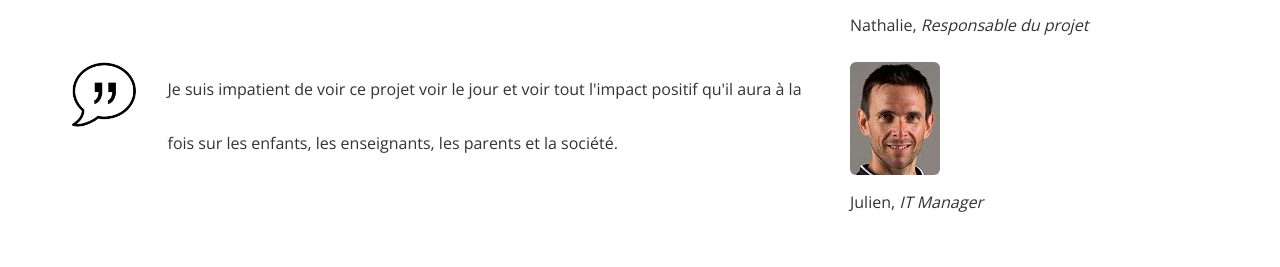
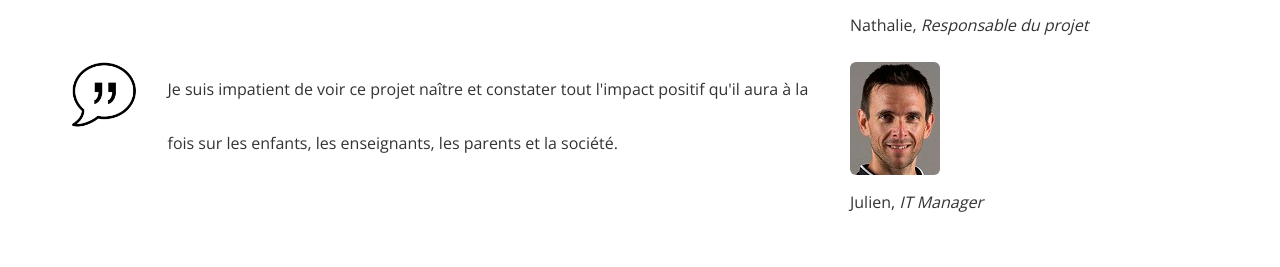
Before and after one commit to midjoule/lifeschool, a Jekyll site: the page built from index.html, in a window 1280 px wide and 900 px high, scrolled down 9383 px. Shown: the part 283-550 px from the top of the window. Built offline with Jekyll 4.4.1, drawn with Linux system fonts in a browser that asks for light colours; nearby versions of some CDN libraries; some web fonts are replaced.

Commit message:
Update team.yml

```diff
--- a/_data/team.yml
+++ b/_data/team.yml
@@ -4,5 +4,5 @@
   image: img/testimonials/nathalie.jpg
 - name: Julien
   title: IT Manager
-  testimonial: "Je suis impatient de voir ce projet voir le jour et voir tout l'impact positif qu'il aura à la fois sur les enfants, les enseignants, les parents et la société."
+  testimonial: "Je suis impatient de voir ce projet naître et constater tout l'impact positif qu'il aura à la fois sur les enfants, les enseignants, les parents et la société."
   image: img/testimonials/julien.jpg
```
